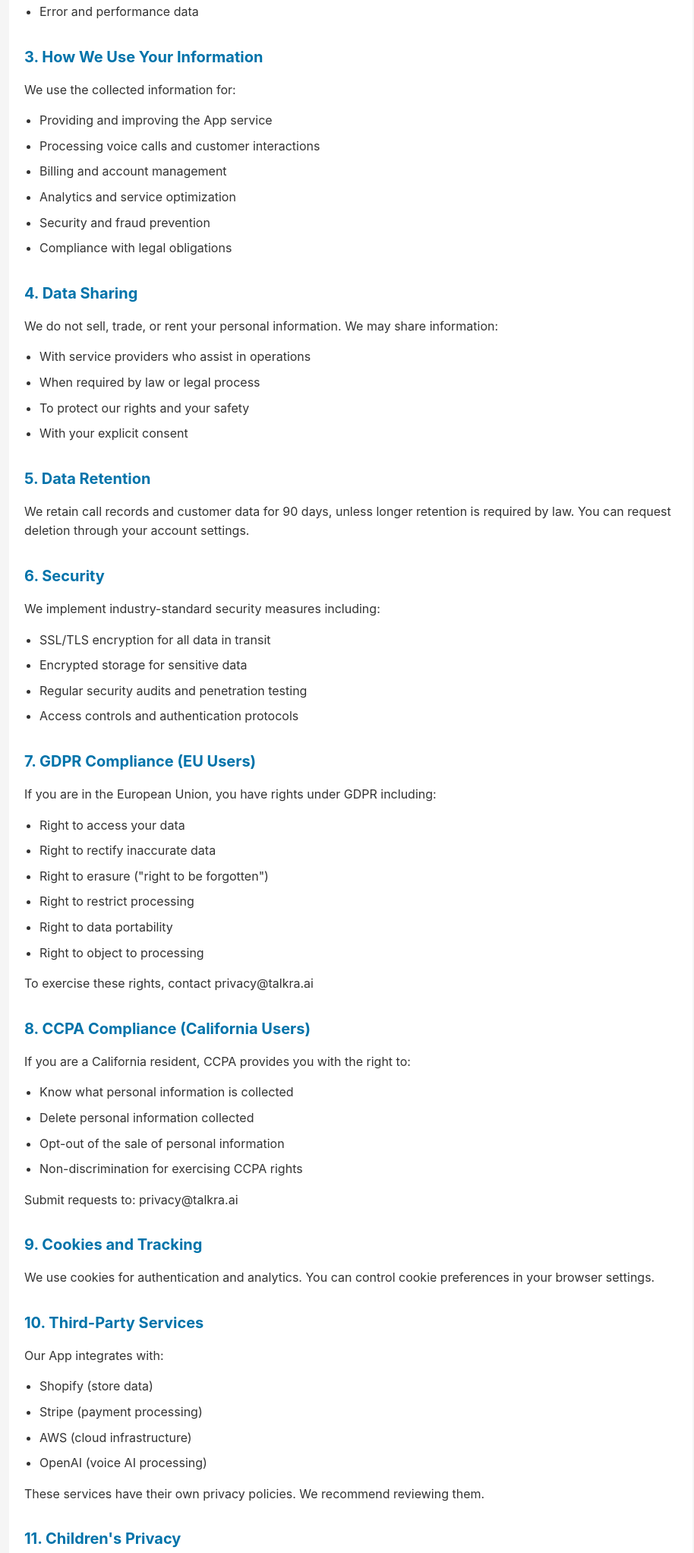
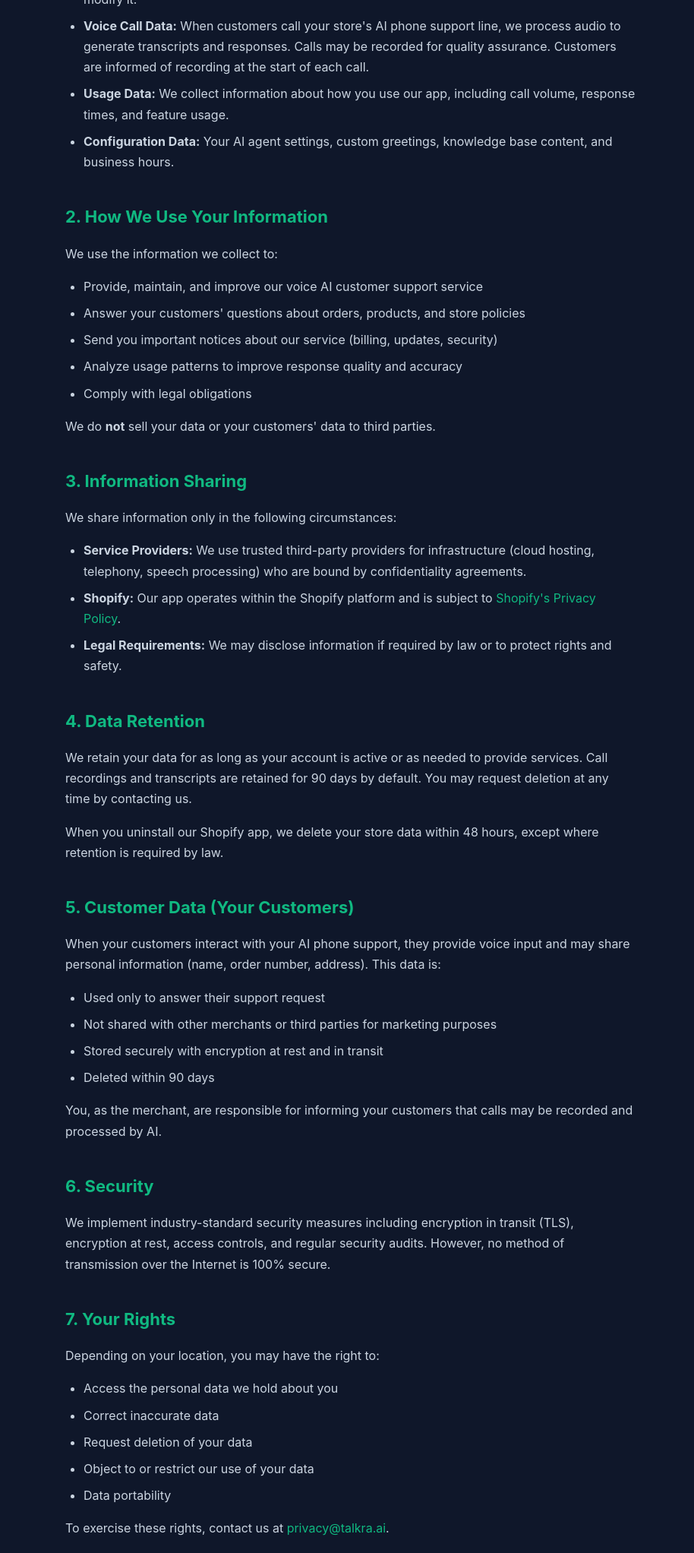
Before and after one commit to hzis/talkra-site, a plain HTML site: page privacy/index.html in a window 1280 px wide. Shown: the part 669-2713 px from the top of the page at 76% size, without its empty margins (178-1092 px from the left). Drawn offline with Linux system fonts and the light colour scheme.

Commit message:
fix: #421 put actual privacy policy HTML in privacy/index.html
CF Pages SPA mode serves root index.html for all 404s.
But /privacy/index.html EXISTS as a static file — CF should serve it directly.
Previous approach relied on redirect/JS which CF SPA mode blocks.

This commit: copy actual privacy policy content into privacy/index.html
so CF Pages serves it directly without any redirect logic.

Added _headers: Cache-Control: no-cache for /privacy to force fresh serve.

```diff
--- a/privacy/index.html
+++ b/privacy/index.html
@@ -3,138 +3,116 @@
 <head>
   <meta charset="UTF-8">
   <meta name="viewport" content="width=device-width, initial-scale=1.0">
-    <title>Privacy Policy - Talkra Voice Support</title>
+  <title>Privacy Policy — Talkra</title>
   <style>
-        * { margin: 0; padding: 0; box-sizing: border-box; }
-        body {
-            font-family: -apple-system, BlinkMacSystemFont, "Segoe UI", Roboto, sans-serif;
-            line-height: 1.6;
-            color: #333;
-            background: #f5f5f5;
-        }
-        .container {
-            max-width: 900px;
-            margin: 0 auto;
-            padding: 40px 20px;
-            background: white;
-        }
-        h1 { font-size: 32px; margin-bottom: 30px; color: #0073aa; }
-        h2 { font-size: 20px; margin-top: 30px; margin-bottom: 15px; color: #0073aa; }
-        h3 { font-size: 16px; margin-top: 20px; margin-bottom: 10px; }
-        p { margin-bottom: 15px; }
-        ul { margin-left: 20px; margin-bottom: 15px; }
-        li { margin-bottom: 8px; }
-        .last-updated { color: #999; font-size: 14px; margin-bottom: 30px; }
+    * { box-sizing: border-box; margin: 0; padding: 0; }
+    body { font-family: -apple-system, BlinkMacSystemFont, 'Segoe UI', Roboto, sans-serif; background: #0f172a; color: #f1f5f9; line-height: 1.7; }
+    nav { display: flex; justify-content: space-between; align-items: center; padding: 20px 40px; border-bottom: 1px solid #1e293b; }
+    .logo { font-size: 22px; font-weight: 700; color: #10b981; text-decoration: none; }
+    .nav-cta { background: #10b981; color: white; padding: 10px 20px; border-radius: 8px; text-decoration: none; font-weight: 600; font-size: 14px; }
+    .container { max-width: 800px; margin: 0 auto; padding: 60px 24px; }
+    h1 { font-size: 40px; font-weight: 800; margin-bottom: 8px; }
+    .updated { color: #64748b; font-size: 14px; margin-bottom: 48px; }
+    h2 { font-size: 22px; font-weight: 700; color: #10b981; margin: 40px 0 16px; }
+    p { color: #cbd5e1; margin-bottom: 16px; }
+    ul { color: #cbd5e1; margin: 0 0 16px 24px; }
+    ul li { margin-bottom: 8px; }
+    a { color: #10b981; text-decoration: none; }
+    a:hover { text-decoration: underline; }
+    .footer { text-align: center; padding: 40px 24px; border-top: 1px solid #1e293b; color: #64748b; font-size: 14px; }
   </style>
 </head>
 <body>
+  <nav>
+    <a href="/" class="logo">Talkra</a>
+    <a href="https://talkra.ai" class="nav-cta">Back to Home</a>
+  </nav>
+
   <div class="container">
     <h1>Privacy Policy</h1>
-        <div class="last-updated">Last Updated: March 24, 2026</div>
+    <p class="updated">Last updated: March 24, 2026</p>
 
-        <h2>1. Introduction</h2>
-        <p>Talkra ("we," "our," or "us") operates the Talkra Voice Support application (the "App"). This Privacy Policy explains how we collect, use, disclose, and safeguard your information when you use our App.</p>
+    <p>This Privacy Policy describes how Talkra ("we", "us", or "our") collects, uses, and shares information about you when you use our services, including our Shopify application ("Voice Support AI") and website at talkra.ai.</p>
 
-        <h2>2. Information We Collect</h2>
-        <h3>2.1 Information You Provide</h3>
+    <h2>1. Information We Collect</h2>
+    <p>We collect information you provide directly to us and information generated through your use of our services:</p>
     <ul>
-            <li>Store information from your Shopify account (store name, domain)</li>
-            <li>Call metadata (phone numbers, call duration, timestamps)</li>
-            <li>Configuration settings (API keys, webhook URLs)</li>
-            <li>Customer interaction data (call transcripts, voice recordings)</li>
+      <li><strong>Store Information:</strong> When you install our Shopify app, we collect your store name, domain, email address, and shop owner information provided by Shopify.</li>
+      <li><strong>Order Data:</strong> To answer customer questions about orders, we access order information (order ID, status, tracking, customer name) through Shopify's API. We only read order data — we never modify it.</li>
+      <li><strong>Voice Call Data:</strong> When customers call your store's AI phone support line, we process audio to generate transcripts and responses. Calls may be recorded for quality assurance. Customers are informed of recording at the start of each call.</li>
+      <li><strong>Usage Data:</strong> We collect information about how you use our app, including call volume, response times, and feature usage.</li>
+      <li><strong>Configuration Data:</strong> Your AI agent settings, custom greetings, knowledge base content, and business hours.</li>
     </ul>
 
-        <h3>2.2 Automatically Collected Information</h3>
+    <h2>2. How We Use Your Information</h2>
+    <p>We use the information we collect to:</p>
     <ul>
-            <li>Device information (browser type, operating system)</li>
-            <li>IP address and location data</li>
-            <li>App usage logs and analytics</li>
-            <li>Error and performance data</li>
+      <li>Provide, maintain, and improve our voice AI customer support service</li>
+      <li>Answer your customers' questions about orders, products, and store policies</li>
+      <li>Send you important notices about our service (billing, updates, security)</li>
+      <li>Analyze usage patterns to improve response quality and accuracy</li>
+      <li>Comply with legal obligations</li>
+    </ul>
+    <p>We do <strong>not</strong> sell your data or your customers' data to third parties.</p>
+
+    <h2>3. Information Sharing</h2>
+    <p>We share information only in the following circumstances:</p>
+    <ul>
+      <li><strong>Service Providers:</strong> We use trusted third-party providers for infrastructure (cloud hosting, telephony, speech processing) who are bound by confidentiality agreements.</li>
+      <li><strong>Shopify:</strong> Our app operates within the Shopify platform and is subject to <a href="https://www.shopify.com/legal/privacy" target="_blank">Shopify's Privacy Policy</a>.</li>
+      <li><strong>Legal Requirements:</strong> We may disclose information if required by law or to protect rights and safety.</li>
     </ul>
 
-        <h2>3. How We Use Your Information</h2>
-        <p>We use the collected information for:</p>
+    <h2>4. Data Retention</h2>
+    <p>We retain your data for as long as your account is active or as needed to provide services. Call recordings and transcripts are retained for 90 days by default. You may request deletion at any time by contacting us.</p>
+    <p>When you uninstall our Shopify app, we delete your store data within 48 hours, except where retention is required by law.</p>
+
+    <h2>5. Customer Data (Your Customers)</h2>
+    <p>When your customers interact with your AI phone support, they provide voice input and may share personal information (name, order number, address). This data is:</p>
     <ul>
-            <li>Providing and improving the App service</li>
-            <li>Processing voice calls and customer interactions</li>
-            <li>Billing and account management</li>
-            <li>Analytics and service optimization</li>
-            <li>Security and fraud prevention</li>
-            <li>Compliance with legal obligations</li>
+      <li>Used only to answer their support request</li>
+      <li>Not shared with other merchants or third parties for marketing purposes</li>
+      <li>Stored securely with encryption at rest and in transit</li>
+      <li>Deleted within 90 days</li>
     </ul>
-
-        <h2>4. Data Sharing</h2>
-        <p>We do not sell, trade, or rent your personal information. We may share information:</p>
-        <ul>
-            <li>With service providers who assist in operations</li>
-            <li>When required by law or legal process</li>
-            <li>To protect our rights and your safety</li>
-            <li>With your explicit consent</li>
-        </ul>
-
-        <h2>5. Data Retention</h2>
-        <p>We retain call records and customer data for 90 days, unless longer retention is required by law. You can request deletion through your account settings.</p>
+    <p>You, as the merchant, are responsible for informing your customers that calls may be recorded and processed by AI.</p>
 
     <h2>6. Security</h2>
-        <p>We implement industry-standard security measures including:</p>
+    <p>We implement industry-standard security measures including encryption in transit (TLS), encryption at rest, access controls, and regular security audits. However, no method of transmission over the Internet is 100% secure.</p>
+
+    <h2>7. Your Rights</h2>
+    <p>Depending on your location, you may have the right to:</p>
     <ul>
-            <li>SSL/TLS encryption for all data in transit</li>
-            <li>Encrypted storage for sensitive data</li>
-            <li>Regular security audits and penetration testing</li>
-            <li>Access controls and authentication protocols</li>
+      <li>Access the personal data we hold about you</li>
+      <li>Correct inaccurate data</li>
+      <li>Request deletion of your data</li>
+      <li>Object to or restrict our use of your data</li>
+      <li>Data portability</li>
     </ul>
+    <p>To exercise these rights, contact us at <a href="mailto:privacy@talkra.ai">privacy@talkra.ai</a>.</p>
 
-        <h2>7. GDPR Compliance (EU Users)</h2>
-        <p>If you are in the European Union, you have rights under GDPR including:</p>
+    <h2>8. GDPR (European Users)</h2>
+    <p>If you are located in the European Economic Area, you have additional rights under the General Data Protection Regulation (GDPR). Our legal basis for processing your data is typically contract performance (to provide our service) or legitimate interests. You may lodge a complaint with your local data protection authority.</p>
+
+    <h2>9. LGPD (Brazilian Users)</h2>
+    <p>If you are located in Brazil, this policy complies with the Lei Geral de Proteção de Dados (LGPD). You have the right to confirm the existence of processing, access your data, correct incomplete data, and request deletion.</p>
+
+    <h2>10. Cookies</h2>
+    <p>Our website uses essential cookies for functionality and analytics. You can control cookies through your browser settings. Our Shopify app does not use cookies beyond what Shopify requires.</p>
+
+    <h2>11. Changes to This Policy</h2>
+    <p>We may update this Privacy Policy from time to time. We will notify you of significant changes by posting a notice in the app or emailing you. Your continued use of our service after changes constitutes acceptance of the updated policy.</p>
+
+    <h2>12. Contact Us</h2>
+    <p>If you have questions about this Privacy Policy or our data practices, contact us at:</p>
     <ul>
-            <li>Right to access your data</li>
-            <li>Right to rectify inaccurate data</li>
-            <li>Right to erasure ("right to be forgotten")</li>
-            <li>Right to restrict processing</li>
-            <li>Right to data portability</li>
-            <li>Right to object to processing</li>
+      <li>Email: <a href="mailto:privacy@talkra.ai">privacy@talkra.ai</a></li>
+      <li>Website: <a href="https://talkra.ai">https://talkra.ai</a></li>
     </ul>
-        <p>To exercise these rights, contact privacy@talkra.ai</p>
+  </div>
 
-        <h2>8. CCPA Compliance (California Users)</h2>
-        <p>If you are a California resident, CCPA provides you with the right to:</p>
-        <ul>
-            <li>Know what personal information is collected</li>
-            <li>Delete personal information collected</li>
-            <li>Opt-out of the sale of personal information</li>
-            <li>Non-discrimination for exercising CCPA rights</li>
-        </ul>
-        <p>Submit requests to: privacy@talkra.ai</p>
-
-        <h2>9. Cookies and Tracking</h2>
-        <p>We use cookies for authentication and analytics. You can control cookie preferences in your browser settings.</p>
-
-        <h2>10. Third-Party Services</h2>
-        <p>Our App integrates with:</p>
-        <ul>
-            <li>Shopify (store data)</li>
-            <li>Stripe (payment processing)</li>
-            <li>AWS (cloud infrastructure)</li>
-            <li>OpenAI (voice AI processing)</li>
-        </ul>
-        <p>These services have their own privacy policies. We recommend reviewing them.</p>
-
-        <h2>11. Children's Privacy</h2>
-        <p>Our App is not intended for users under 18 years old. We do not knowingly collect data from children.</p>
-
-        <h2>12. Changes to This Policy</h2>
-        <p>We may update this Privacy Policy periodically. We will notify you of material changes via email or prominent notice on the App.</p>
-
-        <h2>13. Contact Us</h2>
-        <p>For privacy inquiries or to exercise your rights:</p>
-        <ul>
-            <li>Email: privacy@talkra.ai</li>
-            <li>Web: talkra.ai/privacy</li>
-            <li>Address: Talkra, Inc., Contact Support</li>
-        </ul>
-
-        <hr style="margin: 40px 0;">
-        <p style="font-size: 12px; color: #999;">© 2026 Talkra, Inc. All rights reserved.</p>
+  <div class="footer">
+    <p>© 2026 Talkra. All rights reserved. · <a href="/">Home</a> · <a href="/privacy">Privacy Policy</a></p>
   </div>
 </body>
 </html>
```
Also changed, not shown: 1 other file. Lines whose indentation alone changed are shown as unchanged.
